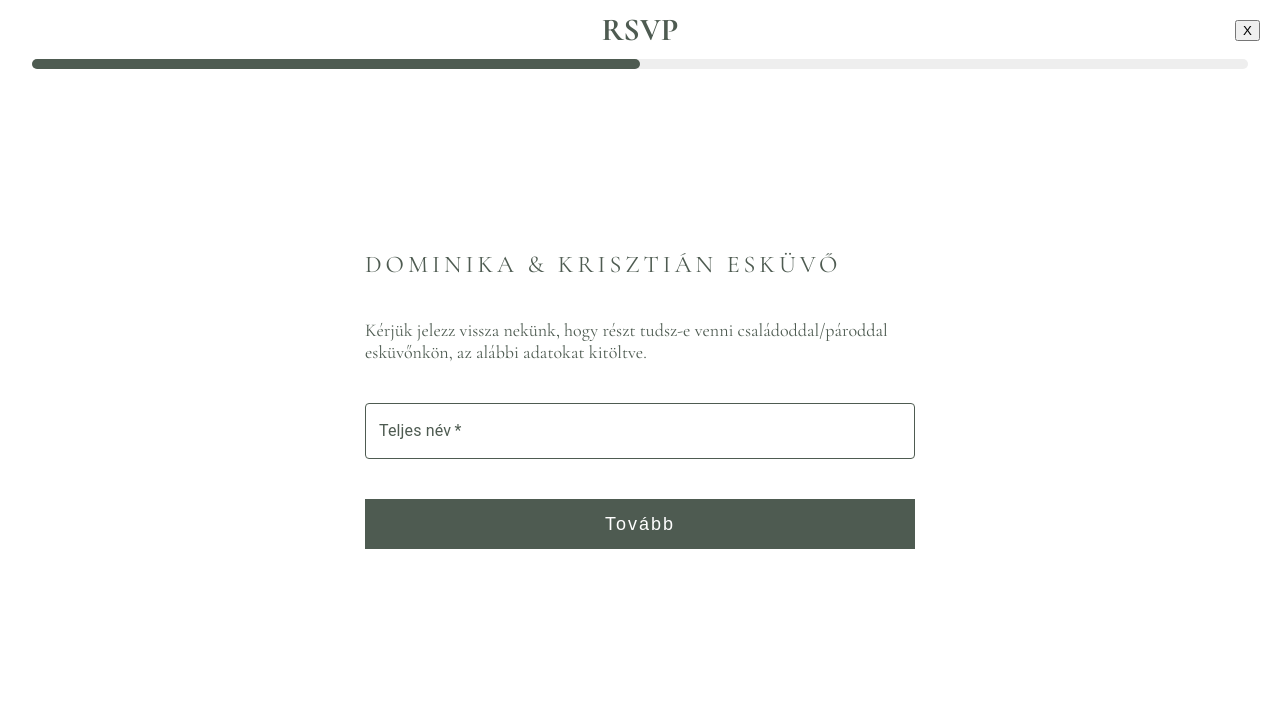
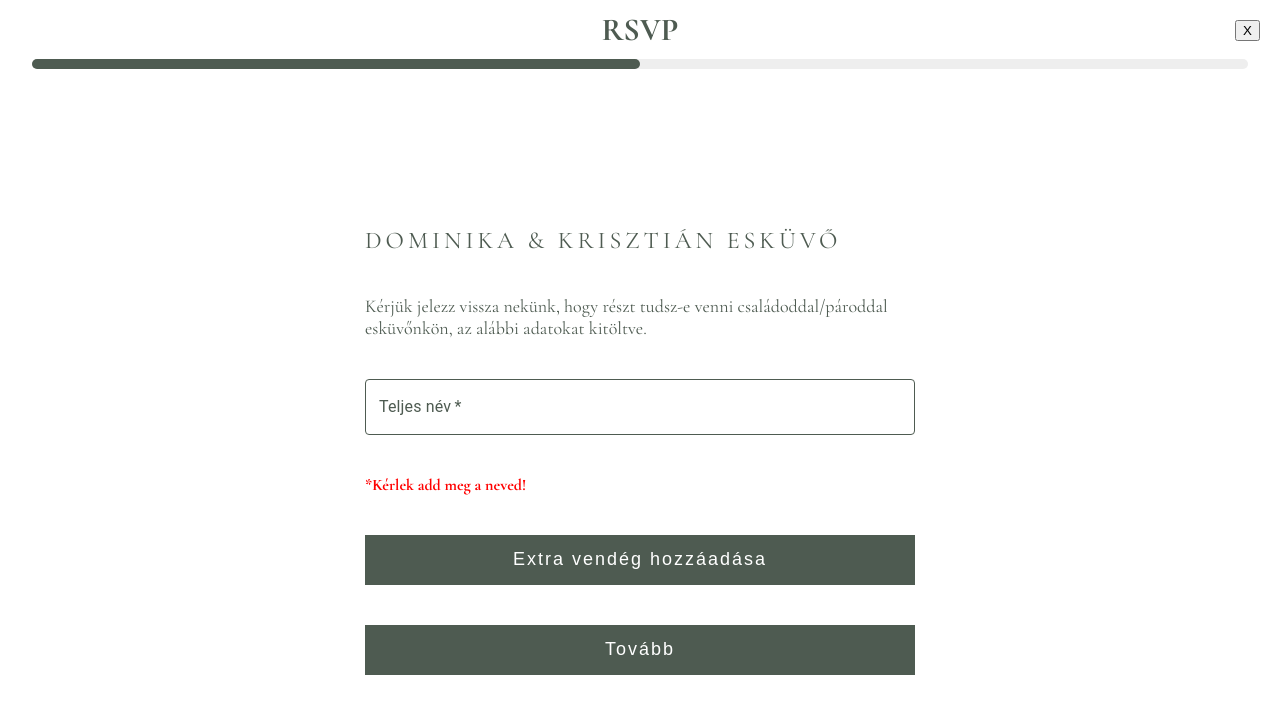
Before and after one commit to buikrisz/wedding, a React (Create React App) app: page /rsvp in a window 1280 px wide. Both pictures are taken after a click on the button "Tovább". Shown: the top 714 px of the page. Built offline with nearby package versions, Linux system fonts and the light colour scheme.

Commit message:
first and second rsvp pages

```diff
--- a/package.json
+++ b/package.json
@@ -18,6 +18,7 @@
     "react-router-dom": "^6.25.1",
     "react-scripts": "5.0.1",
     "typescript": "^4.9.5",
+    "uuid": "^10.0.0",
     "web-vitals": "^2.1.4"
   },
   "scripts": {
@@ -43,5 +44,8 @@
       "last 1 firefox version",
       "last 1 safari version"
     ]
+  },
+  "devDependencies": {
+    "@types/uuid": "^10.0.0"
   }
 }
--- a/src/components/rsvp/CustomTextField.tsx
+++ b/src/components/rsvp/CustomTextField.tsx
@@ -1,17 +1,27 @@
-import styled from "@emotion/styled";
 import TextField from "@mui/material/TextField";
 import React from "react";
 
 export type CustomTextFieldProps = {
   color: string;
-  required: boolean;
+  required?: boolean;
   id: string;
   className: string;
   label: string;
+  value: string;
+  onChange: (event: React.ChangeEvent<HTMLInputElement>) => void;
 };
 
-export const CustomTextField = ({ color, required, className, label, id }: CustomTextFieldProps) => {
-  const CustomTextField = styled(TextField)(() => ({
+export const CustomTextField = ({ color, required, className, label, id, value, onChange }: CustomTextFieldProps) => {
+  return (
+    <TextField
+      required={required}
+      id={id}
+      label={label}
+      className={className}
+      value={value}
+      onChange={onChange}
+      sx={{
+        width: "100%",
         "& .MuiInputLabel-root": {
           color: `#${color}`, // Default label color
         },
@@ -29,7 +39,7 @@ export const CustomTextField = ({ color, required, className, label, id }: Custo
             borderColor: `#${color}`, // Highlight color when focused
           },
         },
-  }));
-
-  return <CustomTextField {...(required != null ? { required } : undefined)} id={id} label={label} className={className} />;
+      }}
+    />
+  );
 };
--- a/src/components/rsvp/RsvpFirstCard.css
+++ b/src/components/rsvp/RsvpFirstCard.css
@@ -3,7 +3,7 @@
   flex-direction: column;
   justify-content: flex-start;
   gap: 40px;
-  height: 400px;
+  min-height: 400px;
   width: 550px;
 }
 
@@ -22,7 +22,16 @@
 }
 
 .simpleCard button {
+  color: #fff;
+  background-color: #4e5b51;
+  border: 0;
+  cursor: pointer;
+  transition: background-color 0.5s ease;
+}
+
+.simpleCard .rsvpActionButton {
   height: 50px;
+  width: 100%;
   font-size: 18px;
   letter-spacing: 2px;
   color: #fff;
@@ -32,6 +41,33 @@
   transition: background-color 0.5s ease;
 }
 
+.simpleCard .removeGuestText {
+  position: relative;
+  display: flex;
+  justify-content: center;
+  align-items: center;
+  gap: 20px;
+}
+
+.simpleCard .removeGuestText .rsvpFirstCancelCustomField {
+  position: absolute;
+  display: flex;
+  justify-content: center;
+  align-items: center;
+  top: 0;
+  right: 0;
+  transform: translate(50%, -50%);
+  width: 24px;
+  height: 24px;
+  font-size: 12px;
+  border-radius: 50%;
+}
+
 .simpleCard button:hover {
   background-color: #39423b;
 }
+
+.simpleCard .validationError {
+  margin: 0;
+  color: red;
+}
--- a/src/components/rsvp/RsvpFirstCard.tsx
+++ b/src/components/rsvp/RsvpFirstCard.tsx
@@ -1,14 +1,112 @@
-import React from "react";
+import { Dispatch, SetStateAction, useCallback, useMemo, useState } from "react";
+import { v4 as uuidv4 } from "uuid";
 import { CustomTextField } from "./CustomTextField";
 import "./RsvpFirstCard.css";
+import { GuestInformation } from "../../pages/Rsvp";
 
-export const RsvpFirstCard = () => {
+type RsvpFirstCardProps = {
+  guestList: GuestInformation[];
+  setCurrentPage: Dispatch<SetStateAction<number>>;
+  setGuestList: Dispatch<SetStateAction<GuestInformation[]>>;
+};
+
+export const RsvpFirstCard = ({ setCurrentPage, setGuestList, guestList }: RsvpFirstCardProps) => {
+  const [guestNumber, setGuestNumber] = useState(0);
+  const [validationError, setValidationError] = useState<string>("");
+
+  const mainGuest: GuestInformation = useMemo(() => ({ id: "mainGuest", name: "", attends: false }), []);
+
+  const initialGuestList: GuestInformation[] = useMemo(() => {
+    const guestListFromProps = guestList?.map((guest) => ({ id: guest.id, name: guest.name, attends: guest.attends }));
+
+    return guestListFromProps?.length !== 0 ? guestListFromProps : [mainGuest];
+  }, [guestList, mainGuest]);
+
+  const [guestFields, setGuestFields] = useState<GuestInformation[]>(initialGuestList ?? [mainGuest]);
+
+  const onRemoveGuestField = useCallback((guestId: string) => {
+    setGuestFields((currentFields) => currentFields.filter((field) => field.id !== guestId));
+    setGuestNumber((prevNumber) => prevNumber - 1);
+  }, []);
+
+  const onAddNewGuest = useCallback(() => {
+    if (guestNumber < 5) {
+      const newId = uuidv4();
+      setGuestFields((currentFields) => [...currentFields, { id: newId, name: "", attends: false }]);
+      setGuestNumber((prevNumber) => prevNumber + 1);
+    }
+  }, [guestNumber]);
+
+  const handleFieldChange = useCallback((id: string, newValue: string) => {
+    setGuestFields((currentFields) => currentFields.map((field) => (field.id === id ? { ...field, name: newValue } : field)));
+  }, []);
+
+  const renderGuestFields = useMemo(() => {
+    return guestFields.map((field) => {
+      if (field.id !== "mainGuest") {
+        return (
+          <div className="removeGuestText" key={field.id}>
+            <CustomTextField
+              id={`guest-${field.id}`}
+              label="Extra vendég"
+              className="guestNameText"
+              color="4e5b51"
+              value={field.name}
+              onChange={(e) => handleFieldChange(field.id, e.target.value)}
+            />
+            <button className="rsvpFirstCancelCustomField" onClick={() => onRemoveGuestField(field.id)}>
+              X
+            </button>
+          </div>
+        );
+      } else {
+        return undefined;
+      }
+    });
+  }, [guestFields, handleFieldChange, onRemoveGuestField]);
+
+  const validateFields = useCallback(() => {
+    const isMainGuestNameEmpty = guestFields.find((field) => field.id === "mainGuest" && !field.name.trim());
+
+    if (isMainGuestNameEmpty) {
+      setValidationError("Kérlek add meg a neved!");
+      return false;
+    } else {
+      setValidationError("");
+      return true;
+    }
+  }, [guestFields]);
+
+  const onNextPageClick = useCallback(() => {
+    const isValidated = validateFields();
+
+    if (isValidated) {
+      setCurrentPage((currentPage) => currentPage + 1);
+      setGuestList(guestFields.filter((field) => field.name?.length !== 0).map((field) => ({ id: field.id, name: field.name, attends: field.attends })));
+    }
+  }, [guestFields, setCurrentPage, setGuestList, validateFields]);
+
   return (
     <div className="simpleCard">
       <h3 className="title">Dominika & Krisztián Esküvő</h3>
       <h3 className="subtitle">Kérjük jelezz vissza nekünk, hogy részt tudsz-e venni családoddal/pároddal esküvőnkön, az alábbi adatokat kitöltve.</h3>
-      <CustomTextField required id="outlined-required" label="Teljes név" className="nameText" color="4e5b51" />
-      <button>Tovább</button>
+      <CustomTextField
+        required
+        id="outlined-required"
+        label="Teljes név"
+        className="nameText"
+        color="4e5b51"
+        value={guestFields.find((field) => field.id === "mainGuest")?.name || ""}
+        onChange={(e) => handleFieldChange("mainGuest", e.target.value)}
+      />
+      {validationError != null && validationError.length > 0 && <h4 className="validationError">*{validationError}</h4>}
+      {renderGuestFields}
+      <button className="rsvpActionButton" onClick={onAddNewGuest}>
+        Extra vendég hozzáadása
+      </button>
+      <button className="rsvpActionButton" onClick={onNextPageClick}>
+        Tovább
+      </button>
     </div>
   );
 };
--- /dev/null
+++ b/src/components/rsvp/RsvpSecondCard.css
@@ -0,0 +1,35 @@
+.rsvpActionButtons {
+  display: flex;
+  justify-content: center;
+  align-items: center;
+  gap: 20px;
+}
+
+.attendanceConfirmation {
+  display: flex;
+  justify-content: space-between;
+  align-items: center;
+}
+
+.attendanceConfirmation .attendanceConfirmationButtons {
+  display: flex;
+  justify-content: center;
+  align-items: center;
+  gap: 20px;
+}
+
+.attendanceConfirmation .attendanceConfirmationButtons button {
+  display: flex;
+  justify-content: center;
+  align-items: center;
+  width: 120px;
+  height: 40px;
+  color: #4e5b51;
+  background-color: #fff;
+  border: 1px solid #4e5b51;
+}
+
+.attendanceConfirmation .attendanceConfirmationButtons .selected {
+  color: #fff;
+  background-color: #4e5b51;
+}
--- a/src/components/rsvp/index.ts
+++ b/src/components/rsvp/index.ts
@@ -1,2 +1,3 @@
 export { RsvpFirstCard } from "./RsvpFirstCard";
+export { RsvpSecondCard } from "./RsvpSecondCard";
 export { CustomTextField } from "./CustomTextField";
--- a/src/pages/Rsvp.css
+++ b/src/pages/Rsvp.css
@@ -31,5 +31,5 @@
 
 #rsvp .rsvpBody {
   justify-content: center;
-  height: calc(100vh - 100px);
+  min-height: calc(100vh - 100px);
 }
--- a/src/pages/Rsvp.tsx
+++ b/src/pages/Rsvp.tsx
@@ -1,10 +1,9 @@
-import TextField from "@mui/material/TextField";
 import { styled } from "@mui/material/styles";
 import LinearProgress, { linearProgressClasses } from "@mui/material/LinearProgress";
-import { useCallback } from "react";
+import { useCallback, useEffect, useState } from "react";
 import { useNavigate } from "react-router-dom";
 import "./Rsvp.css";
-import { RsvpFirstCard } from "../components";
+import { RsvpFirstCard, RsvpSecondCard } from "../components";
 
 const BorderLinearProgress = styled(LinearProgress)(({ theme }) => ({
   height: 10,
@@ -19,8 +18,21 @@ const BorderLinearProgress = styled(LinearProgress)(({ theme }) => ({
   },
 }));
 
+export type GuestInformation = {
+  id: string;
+  name: string;
+  attends: boolean;
+};
+
 export const Rsvp = () => {
   const navigate = useNavigate();
+
+  const [currentPage, setCurrentPage] = useState(0);
+  const [guestList, setGuestList] = useState<GuestInformation[]>([]);
+
+  useEffect(() => {
+    console.log(">>>", guestList);
+  }, [guestList]);
 
   const handleClick = useCallback(
     (path: string) => {
@@ -28,6 +40,22 @@ export const Rsvp = () => {
     },
     [navigate]
   );
+
+  const renderRsvpCards = useCallback(() => {
+    switch (currentPage) {
+      case 1:
+        return <RsvpSecondCard setCurrentPage={setCurrentPage} guestList={guestList} setGuestList={setGuestList} />;
+      case 2:
+        return <div>2</div>;
+      case 3:
+        return <div>3</div>;
+      case 4:
+        return <div>4</div>;
+
+      default:
+        return <RsvpFirstCard setCurrentPage={setCurrentPage} guestList={guestList} setGuestList={setGuestList} />;
+    }
+  }, [currentPage, guestList]);
 
   return (
     <div id="rsvp">
@@ -38,9 +66,7 @@ export const Rsvp = () => {
         <h1>RSVP</h1>
         <BorderLinearProgress variant="determinate" value={50} />
       </div>
-      <div className="rsvpBody">
-        <RsvpFirstCard />
-      </div>
+      <div className="rsvpBody">{renderRsvpCards()}</div>
     </div>
   );
 };
```
Also changed, not shown: src/components/rsvp/RsvpSecondCard.tsx (added, +69 -0 lines), 1 other file (tests, documents, lock files or other folders). Lines whose indentation alone changed are shown as unchanged.
